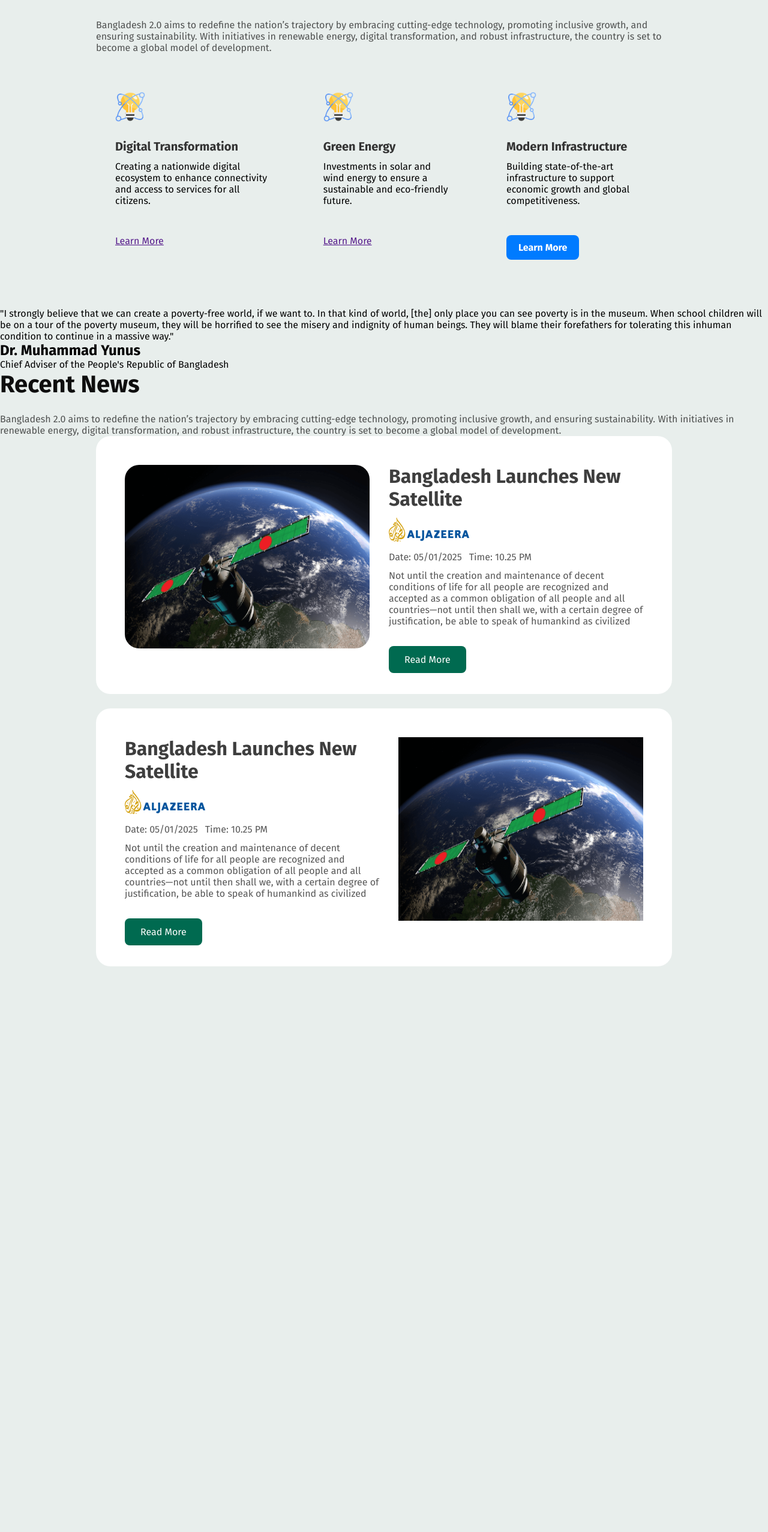
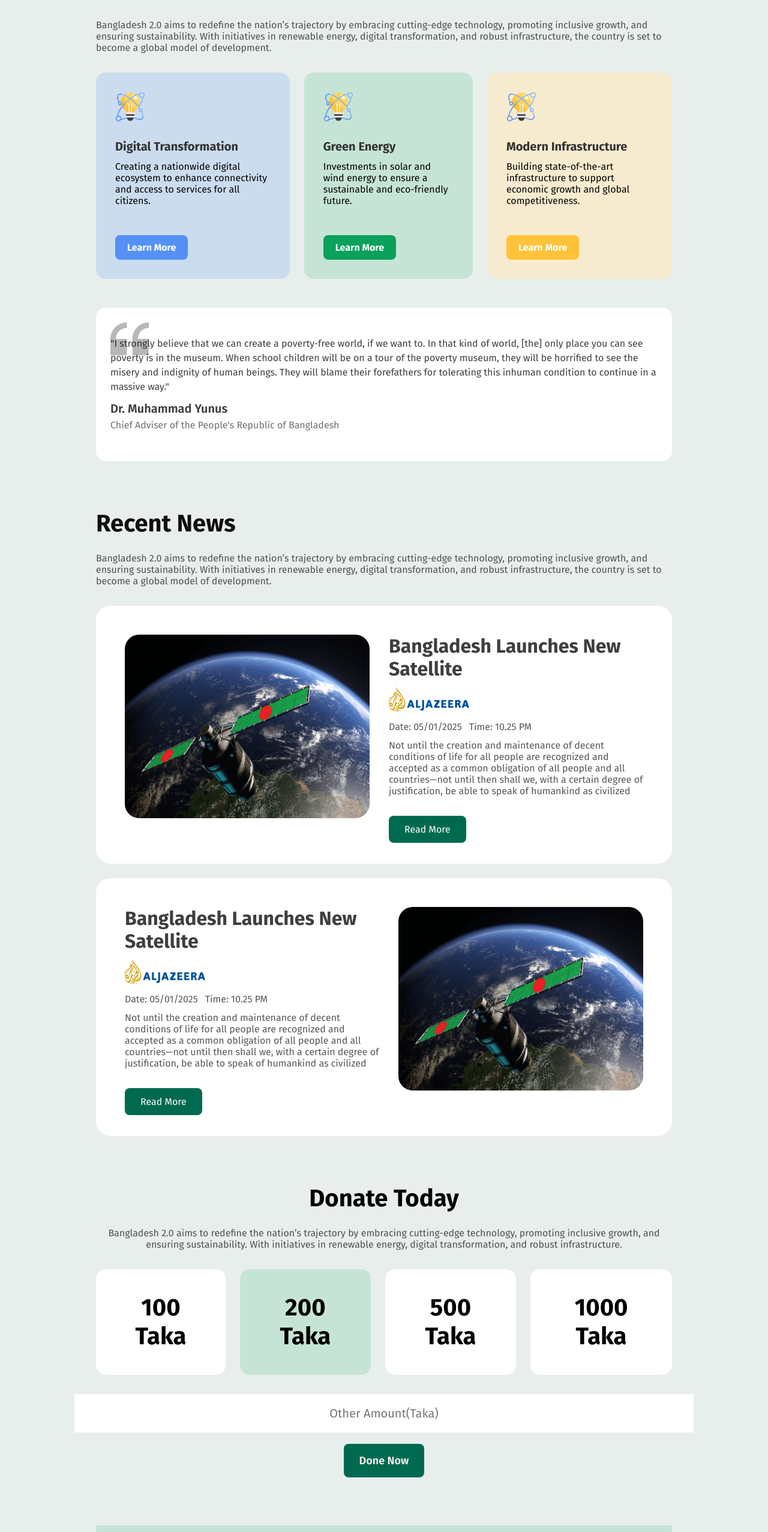
Before and after one commit to MonalisaBargman/B11A1-Monalisa, a plain HTML site: page index.html in a window 1280 px wide. Shown: the part 1346-3900 px from the top of the page at 60% size. Before the commit the page ends 2981 px from the top, so only its background shows below. Drawn offline with Linux system fonts and the light colour scheme.

Commit message:
fifth commit

```diff
--- a/index.html
+++ b/index.html
@@ -36,19 +36,19 @@
     </div>
 
 <article class="cards">
-    <div class="vision" class="vision1">
+    <div class="vision" id="vision1">
         <img src="assets/card-icon.png" alt="card-icon">
         <h4>Digital Transformation</h4>
         <p>Creating a nationwide digital ecosystem to enhance connectivity and access to services for all citizens.</p>
-        <a class="buttonV" href="">Learn More</a>
+        <a class="LMbutton" href="">Learn More</a>
     </div>
-    <div class="vision" class="vision2">
+    <div class="vision" id="vision2">
         <img src="assets/card-icon.png" alt="card-icon">
         <h4>Green Energy</h4>
         <p>Investments in solar and wind energy to ensure a sustainable and eco-friendly future.</p>
-        <a class="buttonV" href="">Learn More</a>
+        <a class="LMbutton" href="">Learn More</a>
     </div>
-    <div class="vision" class="vision3">
+    <div class="vision" id="vision3">
         <img src="assets/card-icon.png" alt="card-icon">
         <h4>Modern Infrastructure</h4>
         <p>Building state-of-the-art infrastructure to support economic growth and global competitiveness.</p>
@@ -58,9 +58,9 @@
 
 <!-- clng 1 -->
 
-<article class="younus">
+<article class="clng1">
     <!-- quote qt-->
-<p id="quotet">"I strongly believe that we can create a poverty-free world, if we want to. In that kind of world, [the] only place you can see poverty is in the museum. When school children will be on a tour of the poverty museum, they will be horrified to see the misery and indignity of human beings. They will blame their forefathers for tolerating this inhuman condition to continue in a massive way."</p>
+<p id="quote">"I strongly believe that we can create a poverty-free world, if we want to. In that kind of world, [the] only place you can see poverty is in the museum. When school children will be on a tour of the poverty museum, they will be horrified to see the misery and indignity of human beings. They will blame their forefathers for tolerating this inhuman condition to continue in a massive way."</p>
 <h2>Dr. Muhammad Yunus</h2>
 <p>Chief Adviser of the People's Republic of Bangladesh</p>
 </article>
@@ -71,7 +71,7 @@
 
 <!-- news -->
 
-<div>
+<div class="article1">
     <!-- article1 -->
     <h1 id="title2">Recent News</h1>
     <p id="info"> Bangladesh 2.0 aims to redefine the nation’s trajectory by embracing cutting-edge technology, promoting inclusive growth, and ensuring sustainability. With initiatives in renewable energy, digital transformation, and robust infrastructure, the country is set to become a global model of development.
@@ -110,7 +110,7 @@
                     with a certain degree of justification, be able to speak of humankind as civilized</p>
              <a href="">Read More</a>
             </div>
-            <div class="nsImg">
+            <div class="nImg">
                 <img src="assets/satelite.png" alt="satelite">
             </div>
         </section>
@@ -119,9 +119,33 @@
 
 
 <!-- donate -->
+
+<div class="donate">
+    <h1>Donate Today</h1>
+    <p>Bangladesh 2.0 aims to redefine the nation’s trajectory by embracing cutting-edge technology, promoting inclusive growth, and ensuring sustainability. With initiatives in renewable energy, digital transformation, and robust infrastructure.</p>
+    <div class="amount">
+        <button>100 Taka</button>
+        <button class="tk200">200 Taka</button>
+        <button>500 Taka</button>
+        <button>1000 Taka</button>
+        </div>
+<div class="otherTk">
+    <input type="text" placeholder="Other Amount(Taka)"><br>
+    <input type="submit"  value="Done Now">
+</div>
+</div>
+
 <!-- clng 2 -->
 
-
+<article class="clng2">
+    <h1>Subscribe Newsletter</h1>
+    <p>Bangladesh 2.0 aims to redefine the nation’s trajectory by embracing cutting-edge technology, promoting inclusive growth.</p>
+    <div class="subEmail">
+        <input type="text" placeholder="Enter your email here">
+        <input type="submit" value="Subscribe">
+    </div>
+    <p>We promise not to spam you!</p>
+    </article>
 
 </body>
 </html>
--- a/style.css
+++ b/style.css
@@ -133,15 +133,15 @@
     }
 
 
-    .vision1 {
+    #vision1 {
         border-radius: 16px;
         background-color: rgba(84, 144, 245, 0.2);
     }
-    .vision2 {
+    #vision2 {
         border-radius: 16px;
     background-color: rgb(198, 228, 214);
     }
-    .vision3 {
+    #vision3 {
         border-radius: 16px;
     background-color: rgb(247, 235, 207);
     }
@@ -173,36 +173,74 @@
         font-weight: bold;
     }
 
-    .vision1 .LMbutton {
+    #vision1 .LMbutton {
         border-radius: 8px;
     background-color: rgb(84, 144, 245);
     }
 
-    .vision2 .LMbutton {
+    #vision2 .LMbutton {
         border-radius: 8px;
     background-color: rgb(9, 161, 92);
     }
 
-    .vision3 .LMbutton {
+    #vision3 .LMbutton {
         border-radius: 8px;
     background-color: rgb(255, 194, 57);
     }
 
 
-    .vision1 .LMbutton:hover {
-        color: rgb(84, 144, 245);
-        background-color: #fff;
+    #vision1 .LMbutton:hover {
+        color: rgb(5, 65, 170);
+        background-color: #ffffff;
     }
-    .vision2 .LMbutton:hover {
-        color: rgb(9, 161, 92);
-        background-color: #fff;
+    #vision2 .LMbutton:hover {
+        color: rgb(0, 119, 16);
+        background-color: #ffffff;
     }
-    .vision3 .LMbutton:hover {
-        color: rgb(255, 194, 57);
-        background-color: #fff;
+    #vision3 .LMbutton:hover {
+        color: rgb(204, 145, 7);
+        background-color: #ffffff;
     }
 
     /* --------------------------------------------------------------------- */
+
+    .clng1{
+        margin: 0px 160px;
+        border-radius: 16px;
+        background-color: white;
+        margin-bottom: 80px;
+        background-image: url(assets/quote-bg.png);
+        background-repeat: no-repeat;
+    background-position: 24px 19.5px;
+        padding: 48px 24px;
+    }
+
+    .clng1 h2{
+        color: rgba(14, 14, 14, 0.8);
+    font-size: 20px;
+    font-weight: 600;
+    line-height: 24px;
+    margin-bottom: 4px;
+    }
+
+    .clng1 p{
+        color: rgba(14, 14, 14, 0.6);
+    font-size: 16px;
+    font-weight: 400;
+    line-height: 24px;
+    }
+
+    #quote{
+        font-size: 16px;
+    font-weight: 400;
+    line-height: 24px;
+        color: rgba(14, 14, 14, 0.8);
+        margin-bottom: 12px;
+    }
+
+
+    /* ------------------ */
+
     .news{
         margin: 0px 160px;
         background-color: white;
@@ -219,6 +257,10 @@
         color: rgba(14, 14, 14, 0.8);
         font-size: 32px;
         margin-bottom: 12px;
+    }
+
+    .article1{
+        margin: 0px 160px 32px;
     }
 
     .nDetails img{
@@ -251,10 +293,158 @@
     }
 
     .news a:hover{
-        background-color: rgb(190, 255, 174);
-        color: rgb(0, 106, 80);
+        background-color: rgb(0, 143, 199);
+        color: rgb(255, 255, 255);
     }
 
     .nImg img{
     border-radius: 24px;
     }
+
+    /* ----------------------------------------------------------------------------- */
+
+    .donate{
+        margin: 80px 160px 0px;
+    }
+
+    .donate h1{
+        font-size: 40px;
+    font-weight: 700;
+    text-align: center;
+    margin-bottom: 24px;
+    }
+
+    .donate p{
+        color: rgba(14, 14, 14, 0.7);
+    font-family: Fira Sans;
+    font-size: 16px;
+    font-weight: 400;
+    text-align: center;
+    margin-bottom:32px ;
+    }
+
+    .amount{
+        display: flex;
+        justify-content: center;
+        gap: 24px;
+        margin-bottom: 32px ;
+    }
+
+    .amount button{
+        padding: 40px;
+        background-color: white;
+        text-align: center;
+        border: none;
+
+    font-size: 40px;
+    font-weight: 700;
+    border-radius: 16px;
+    }
+
+    .amount .tk200{
+        background-color: rgb(198, 228, 214);
+    }
+
+    .amount button:hover{
+        background-color: rgb(161, 212, 163);
+
+    cursor: pointer;
+    }
+
+    .otherTk{
+        margin-top: 32px;
+        display:flex;
+        flex-direction: column;
+        justify-content: center;
+        align-items: center;
+    }
+
+    .otherTk input[type=text]{
+        width: 1032px;
+        height: 64px;
+        text-align: center;
+        font-size: 20px;
+    font-weight: 400;
+    line-height: 24px;
+    border: none;
+    }
+
+    .otherTk input[type=submit]{
+        border: none;
+        color: rgb(255, 240, 240);
+        border-radius: 8px;
+        background-color: rgb(0, 106, 80);
+        padding: 13px 26px;
+        height: 56px;
+        margin-bottom: 80px;
+        font-size: 18px;
+    font-weight: 600;
+    }
+
+    .otherTk input[type=submit]:hover{
+        background-color: rgb(131, 189, 255);
+        color: rgb(0, 11, 58);
+        cursor: pointer;
+    }
+
+    /* ----------------------- */
+    /* challenge2 */
+
+
+.clng2{
+    margin: 0px 160px;
+    background-color: rgb(198, 228, 214);
+    margin-bottom: 80px;
+    text-align: center;
+    padding: 80px 100px;
+}
+
+.clng2 h1{
+    font-size: 40px;
+font-weight: 700;
+text-align: center;
+margin-bottom: 16px;
+}
+
+.clng2 p{
+    color: rgba(14, 14, 14, 0.7);
+font-family: Fira Sans;
+font-size: 16px;
+font-weight: 400;
+text-align: center;
+}
+
+.subEmail{
+    margin: 24px 0px;
+    display: flex;
+    justify-content: center;
+    gap: none;
+}
+
+.subEmail input[type=text]{
+border: none;
+padding: 18px 40px;
+width: 600px;
+border-radius: 8px 0px 0px 8px;
+    font-size: 16px;
+    font-weight: 400;
+    line-height: 19px;
+}
+
+.subEmail input[type=submit]{
+    background-color: rgb(0, 106, 80);
+    width: 150px;
+    border-radius: 0px 8px 8px 0px;
+    padding: 17px 34px 17px 34px;
+    border: none;
+font-size: 18px;
+font-weight: 600;
+line-height: 22px;
+color: white;
+}
+
+.subEmail input[type=submit]:hover{
+    background-color: rgb(255, 156, 242);
+    color:rgb(0, 0, 0);
+    cursor: pointer;
+}
```
